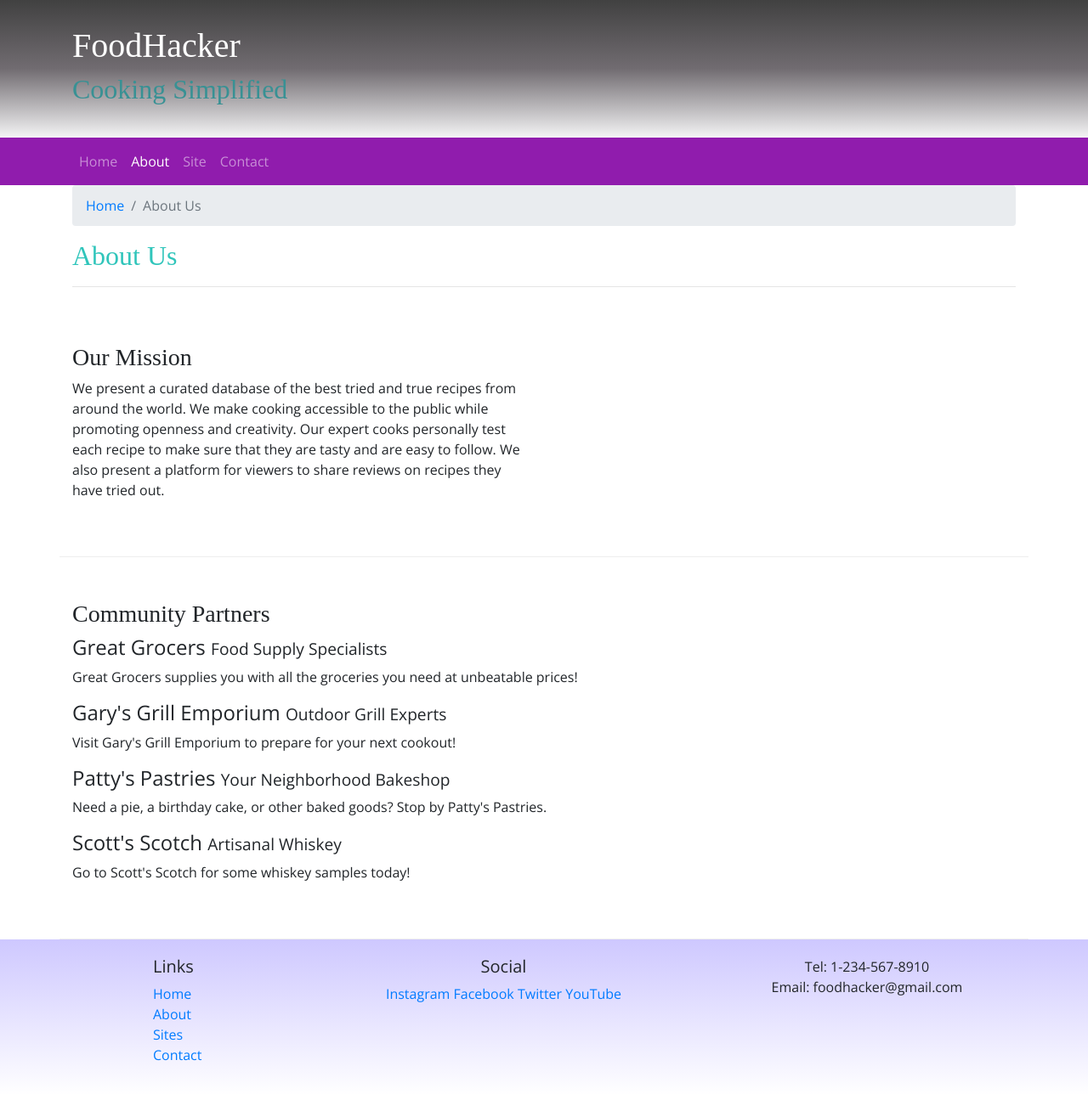
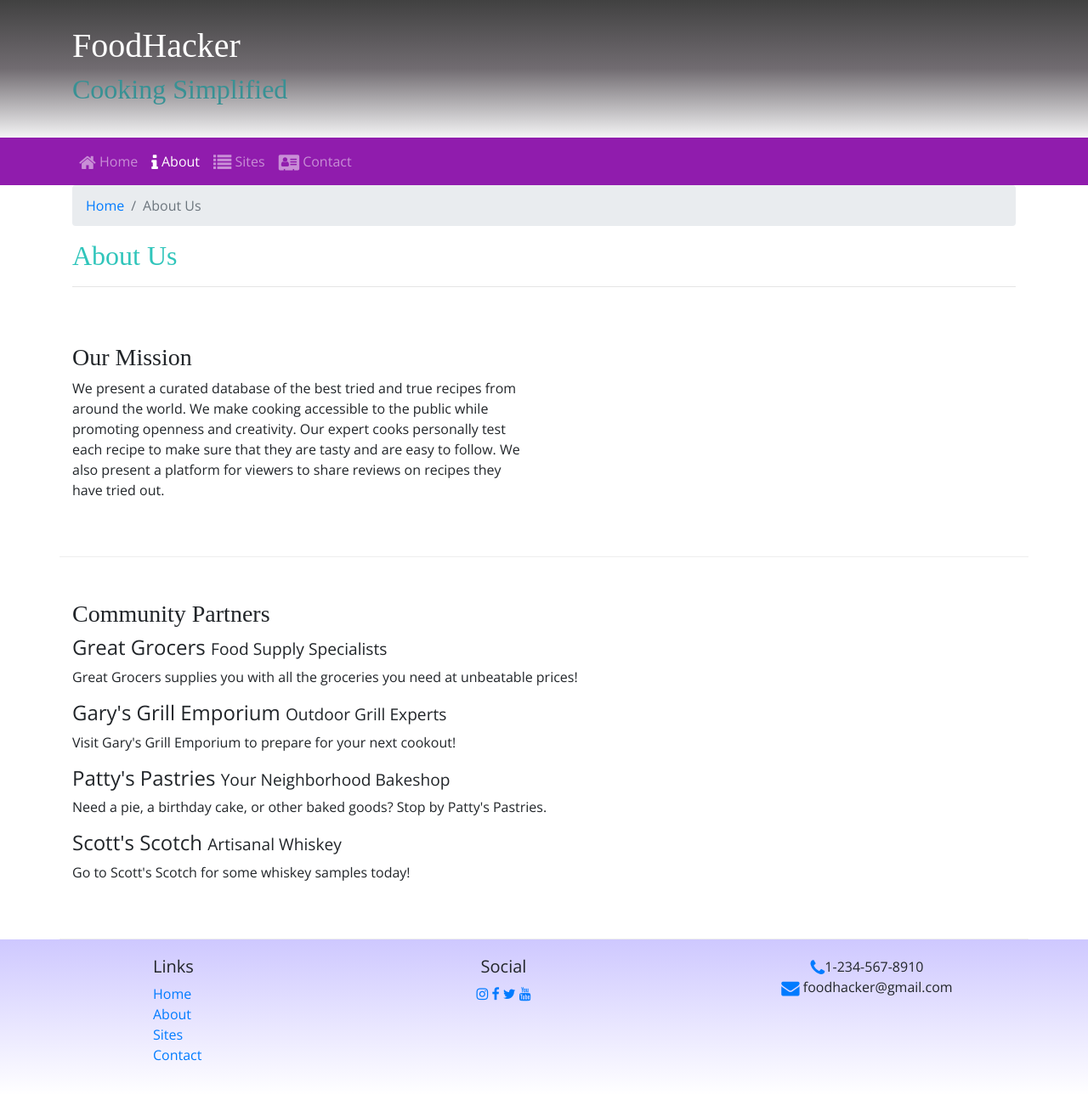
Before and after one commit to pcab90/Bootstrap-FoodHacker, a website: page aboutus.html in a window 1280 px wide. Shown: the whole page at 85% size. Drawn offline with nearby package versions, Linux system fonts and the light colour scheme.

Commit message:
Icon Fonts

```diff
--- a/aboutus.html
+++ b/aboutus.html
@@ -13,6 +13,7 @@
    <!--Additional CSS must be placed after Bootstrap CSS-->
     <link rel="stylesheet" href="https://fonts.googleapis.com/css?family=Lobster|Open+Sans" />
     <link rel="stylesheet" href="css/styles.css" />
+    <link rel="stylesheet" href="node_modules/font-awesome/css/font-awesome.min.css" />
 
     <title>FoodHacker: Cooking Simplified</title>
 </head>
@@ -37,10 +38,10 @@
             </button>
             <div class="collapse navbar-collapse" id="nucampNavbar">
                 <ul class="navbar-nav">
-                    <li class="nav-item"><a class="nav-link" href="index.html">Home</a></li>
-                    <li class="nav-item active"><a class="nav-link" href="#">About</a></li>
-                    <li class="nav-item"><a class="nav-link" href="#">Site</a></li>
-                    <li class="nav-item"><a class="nav-link" href="#">Contact</a></li>
+                    <li class="nav-item"><a class="nav-link" href="index.html"><i class="fa fa-home fa-lg"></i> Home</a></li>
+                    <li class="nav--item active"><a class="nav-link"  href="#"><i class="fa fa-info fa-lg"></i> About</a></li>
+                    <li class="nav--item"><a class="nav-link"  href="sites.html"><i class="fa fa-list fa-lg"></i> Sites</a></li>
+                    <li class="nav--item"><a class="nav-link"  href="contact.html"><i class="fa fa-address-card fa-lg"></i> Contact</a></li>
                 </ul>
             </div>
         </div>
@@ -95,14 +96,14 @@
                 </div>
                 <div class="col-6 col-sm-5 text-center">
                     <h5>Social</h5>
-                    <a href="http://instagram.com/">Instagram</a>
-                    <a href="http://facebook.com/">Facebook</a>
-                    <a href="http://twitter.com/">Twitter</a>
-                    <a href="http://youtube.com/">YouTube</a>
+                    <a href="http://instagram.com/"><i class="fa fa-instagram"></i></a>
+                    <a href="http://facebook.com/"><i class="fa fa-facebook"></i></a>
+                    <a href="http://twitter.com/"><i class="fa fa-twitter"></i></a>
+                    <a href="http://youtube.com/"><i class="fa fa-youtube"></i></a>
                 </div>
                 <div class="col-sm-4 text-center">
-                    Tel: 1-234-567-8910<br />
-                    Email: foodhacker@gmail.com
+                    <i class="fa fa-phone fa-lg text-primary"></i>1-234-567-8910<br />
+                    <i class="fa fa-envelope fa-lg text-primary"></i> foodhacker@gmail.com
                 </div>
            </div>
         </div>
--- a/package.json
+++ b/package.json
@@ -15,6 +15,7 @@
   },
   "dependencies": {
     "bootstrap": "^4.5.2",
+    "font-awesome": "^4.7.0",
     "jquery": "^3.5.1",
     "popper.js": "^1.16.1"
   }
```
Also changed, not shown: index.html (+12 -11 lines), 1 other file.
